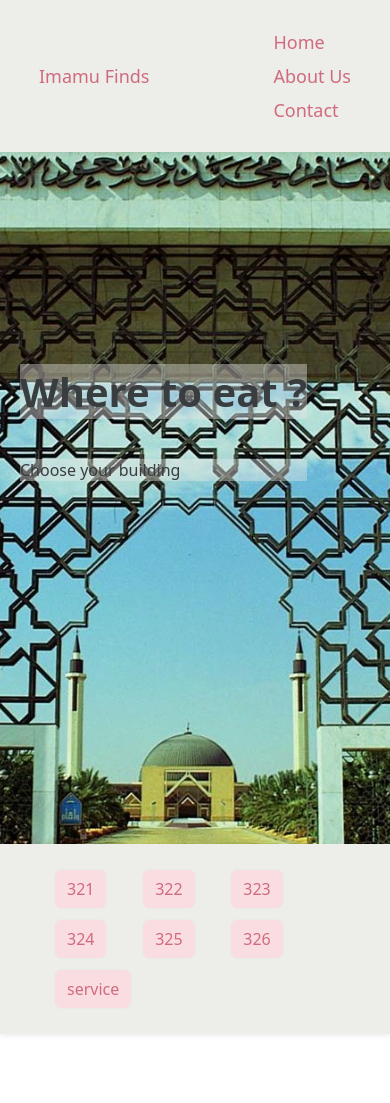
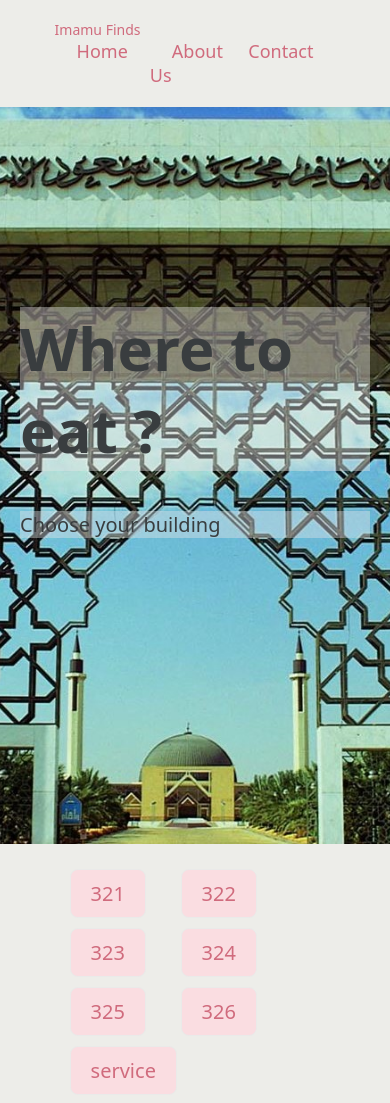
Before and after one commit to GhaidaAL36/Imamu-Finds, a plain HTML site: page index.html in a window 390 px wide. Shown: the top 1103 px of the page. Drawn offline with nearby package versions, Linux system fonts and the light colour scheme; a web font is replaced by a local one.

Commit message:
Add files via upload

```diff
--- a/css/header.css
+++ b/css/header.css
@@ -11,7 +11,7 @@ header{
   padding: 20px 14%;
   width: 100%;
   background-color: #edede9;
-  font-size: 18px;
+  font-size: 20px;
 }
 
 .logo-text{
@@ -122,40 +122,8 @@ section{
 
 
 @media (max-width: 768px) {
-  .menu {
+  header {
+    font-size: 14px;
     display: block;
   }
-
-  .menu a {
-    display: block;
-    margin: 10px 0;
-  }
-
-  header {
-    padding: 20px 10%;
-    margin-bottom: 190px;
-  }
-
-  .head-text h1 {
-    font-size: 40px;
-  }
-
-  .head-text p {
-    font-size: 16px;
-  }
-
-  .head-menu-container {
-    padding: 20px 10%;
-  }
-
-  .head-menu {
-  }
 }
-
-@media (max-width: 480px) {
-
-  .head-menu a {
-    font-size: 16px;
-    padding: 8px 12px;
-  }
-}
```
